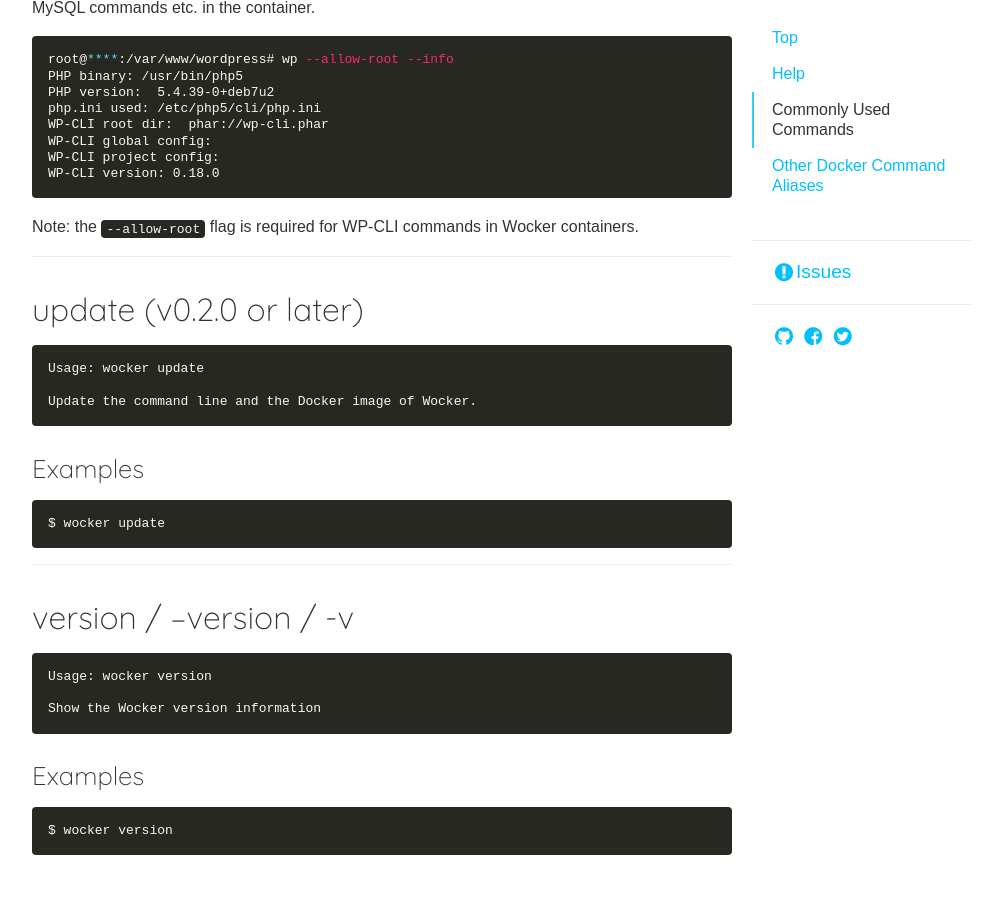
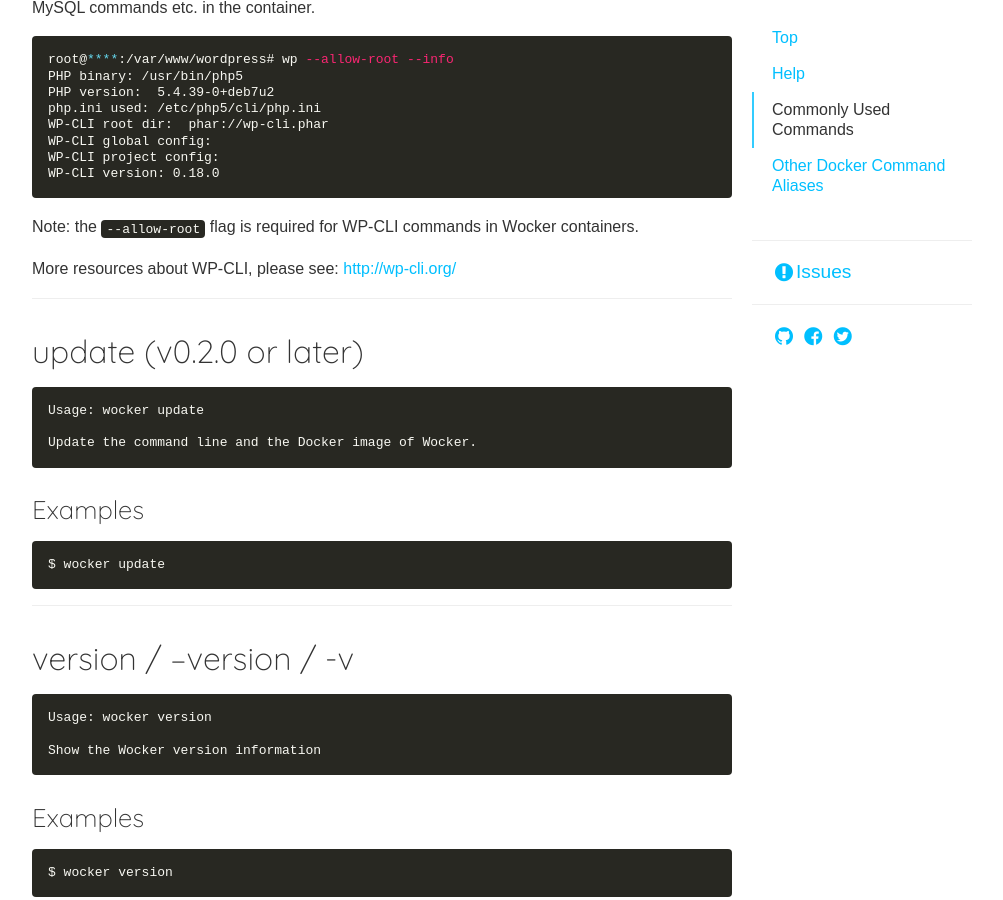
Before and after one commit to wckr/wckr.github.io, a Jekyll site: the page built from commands/index.md, in a window 1280 px wide and 900 px high, scrolled down 3973 px. Shown: the whole window, without its empty margins (138-1141 px from the left). Built offline with Jekyll 4.4.1, drawn with Linux system fonts in a browser that asks for light colours; nearby versions of some CDN libraries; some web fonts are replaced; Markdown is read by kramdown in place of the engine named in the settings; a script that is not in the unit is left out; comment, search, counter and statistics services are not loaded.

Commit message:
Add WP-CLI link

```diff
--- a/commands/index.md
+++ b/commands/index.md
@@ -195,6 +195,8 @@
 
 Note: the `--allow-root` flag is required for WP-CLI commands in Wocker containers.
 
+More resources about WP-CLI, please see: [http://wp-cli.org/](http://wp-cli.org/)
+
 ----
 
 ### update (v0.2.0 or later)
```
